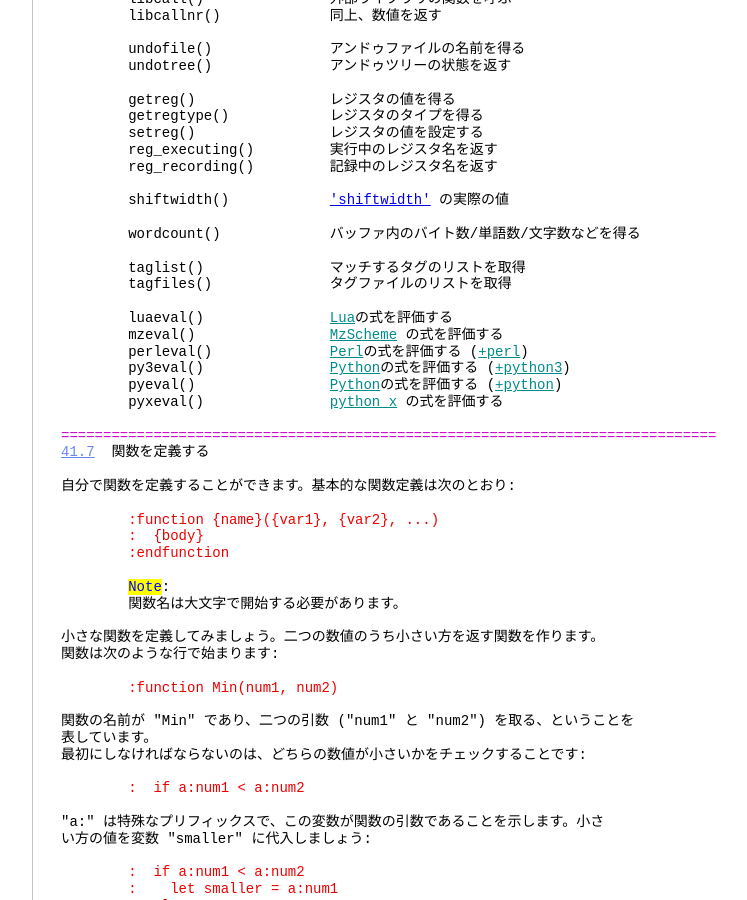
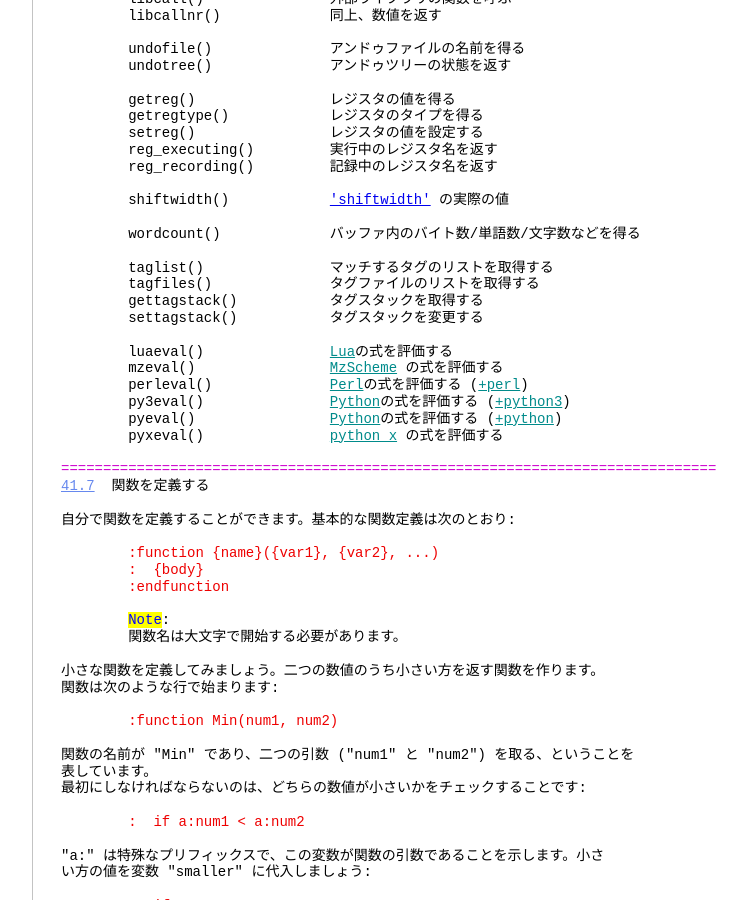
Before and after one commit to vim-jp/vimdoc-ja, a Jekyll site: the page built from usr_41.html, in a window 1280 px wide and 900 px high, scrolled down 16854 px. Shown: the whole window, without its empty margins (340-1087 px from the left). Built offline with Jekyll 4.4.1, drawn with Linux system fonts in a browser that asks for light colours; nearby versions of some CDN libraries; comment, search, counter and statistics services are not loaded.

Commit message:
Generated by Travis JOB 1379.1
https://travis-ci.org/vim-jp/vimdoc-ja-working/builds/453778744

```diff
--- a/tagsrch.html
+++ b/tagsrch.html
@@ -180,6 +180,9 @@ FuncAの呼び出し部分の上で<span class="Special">CTRL-]</span>を使う
 &nbsp;&nbsp; # TO tag&nbsp;&nbsp;&nbsp;&nbsp; FROM line&nbsp;&nbsp;in file/text<br>
 &nbsp;&nbsp; 1&nbsp;&nbsp;1 main&nbsp;&nbsp;&nbsp;&nbsp;&nbsp;&nbsp;&nbsp;&nbsp;&nbsp;&nbsp;&nbsp;&nbsp;1&nbsp;&nbsp;harddisk2:text/vim/test<br>
 &nbsp;&nbsp; 2&nbsp;&nbsp;1 FuncB&nbsp;&nbsp;&nbsp;&nbsp;&nbsp;&nbsp;&nbsp;&nbsp;&nbsp;&nbsp;59&nbsp;&nbsp;harddisk2:text/vim/src/main.c<br>
+<br>
+gettagstack() 関数は、指定されたウィンドウのタグスタックを返す。 settagstack()<br>
+関数は、ウィンドウのタグスタックを変更する。<br>
 <br>
 &nbsp;&nbsp;&nbsp;&nbsp;&nbsp;&nbsp;&nbsp;&nbsp;&nbsp;&nbsp;&nbsp;&nbsp;&nbsp;&nbsp;&nbsp;&nbsp;&nbsp;&nbsp;&nbsp;&nbsp;&nbsp;&nbsp;&nbsp;&nbsp;&nbsp;&nbsp;&nbsp;&nbsp;&nbsp;&nbsp;&nbsp;&nbsp;&nbsp;&nbsp;&nbsp;&nbsp;&nbsp;&nbsp;&nbsp;&nbsp;&nbsp;&nbsp;&nbsp;&nbsp;&nbsp;&nbsp;&nbsp;&nbsp;&nbsp;&nbsp;&nbsp;&nbsp;&nbsp;&nbsp;&nbsp;&nbsp;<a class="Constant" href="tagsrch.html#E73" name="E73">E73</a><br>
 タグスタックを使おうとしたとき、タグスタックに何も入っていないとエラーが表示さ<br>
--- a/usr_41.html
+++ b/usr_41.html
@@ -1009,8 +1009,10 @@ Timers:&nbsp;&nbsp;&nbsp;&nbsp;&nbsp;&nbsp;&nbsp;&nbsp;&nbsp;&nbsp;&nbsp;&nbsp;&
 <br>
 &nbsp;&nbsp;&nbsp;&nbsp;&nbsp;&nbsp;&nbsp;&nbsp;wordcount()&nbsp;&nbsp;&nbsp;&nbsp;&nbsp;&nbsp;&nbsp;&nbsp;&nbsp;&nbsp;&nbsp;&nbsp; バッファ内のバイト数/単語数/文字数などを得る<br>
 <br>
-&nbsp;&nbsp;&nbsp;&nbsp;&nbsp;&nbsp;&nbsp;&nbsp;taglist()&nbsp;&nbsp;&nbsp;&nbsp;&nbsp;&nbsp;&nbsp;&nbsp;&nbsp;&nbsp;&nbsp;&nbsp;&nbsp;&nbsp; マッチするタグのリストを取得<br>
-&nbsp;&nbsp;&nbsp;&nbsp;&nbsp;&nbsp;&nbsp;&nbsp;tagfiles()&nbsp;&nbsp;&nbsp;&nbsp;&nbsp;&nbsp;&nbsp;&nbsp;&nbsp;&nbsp;&nbsp;&nbsp;&nbsp;&nbsp;タグファイルのリストを取得<br>
+&nbsp;&nbsp;&nbsp;&nbsp;&nbsp;&nbsp;&nbsp;&nbsp;taglist()&nbsp;&nbsp;&nbsp;&nbsp;&nbsp;&nbsp;&nbsp;&nbsp;&nbsp;&nbsp;&nbsp;&nbsp;&nbsp;&nbsp; マッチするタグのリストを取得する<br>
+&nbsp;&nbsp;&nbsp;&nbsp;&nbsp;&nbsp;&nbsp;&nbsp;tagfiles()&nbsp;&nbsp;&nbsp;&nbsp;&nbsp;&nbsp;&nbsp;&nbsp;&nbsp;&nbsp;&nbsp;&nbsp;&nbsp;&nbsp;タグファイルのリストを取得する<br>
+&nbsp;&nbsp;&nbsp;&nbsp;&nbsp;&nbsp;&nbsp;&nbsp;gettagstack()&nbsp;&nbsp;&nbsp;&nbsp;&nbsp;&nbsp;&nbsp;&nbsp;&nbsp;&nbsp; タグスタックを取得する<br>
+&nbsp;&nbsp;&nbsp;&nbsp;&nbsp;&nbsp;&nbsp;&nbsp;settagstack()&nbsp;&nbsp;&nbsp;&nbsp;&nbsp;&nbsp;&nbsp;&nbsp;&nbsp;&nbsp; タグスタックを変更する<br>
 <br>
 &nbsp;&nbsp;&nbsp;&nbsp;&nbsp;&nbsp;&nbsp;&nbsp;luaeval()&nbsp;&nbsp;&nbsp;&nbsp;&nbsp;&nbsp;&nbsp;&nbsp;&nbsp;&nbsp;&nbsp;&nbsp;&nbsp;&nbsp;&nbsp;<a class="Identifier" href="if_lua.html#Lua">Lua</a>の式を評価する<br>
 &nbsp;&nbsp;&nbsp;&nbsp;&nbsp;&nbsp;&nbsp;&nbsp;mzeval()&nbsp;&nbsp;&nbsp;&nbsp;&nbsp;&nbsp;&nbsp;&nbsp;&nbsp;&nbsp;&nbsp;&nbsp;&nbsp;&nbsp;&nbsp;&nbsp;<a class="Identifier" href="if_mzsch.html#MzScheme">MzScheme</a>&nbsp;の式を評価する<br>
```
